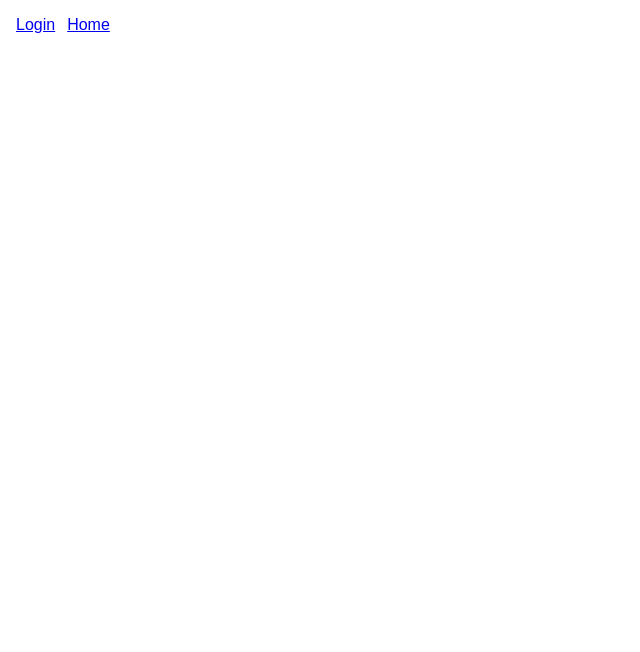
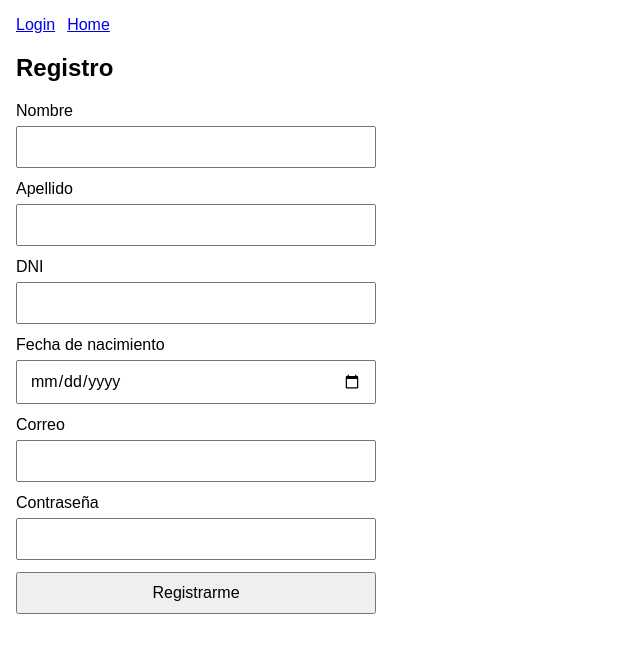
Before and after one commit to mgroko/modalink-frontend, a Vue app: page /registro in a window 1280 px wide. Before the commit this address had no page. Shown: the top 652 px of the page, without its empty margins (0-640 px from the left). Built offline with nearby package versions, Linux system fonts and the light colour scheme.

Commit message:
Se agregaron las pantallas de login y registro para probar el funcionamiento del proyecto

```diff
--- a/src/router/index.js
+++ b/src/router/index.js
@@ -1,5 +1,6 @@
 import { createRouter, createWebHistory } from "vue-router";
 import LoginView from "../views/LoginView.vue";
+import RegistroView from "../views/RegistroView.vue";
 import HomeView from "../views/HomeView.vue";
 
 const routes = [
@@ -11,6 +12,11 @@ const routes = [
     path: "/login",
     name: "login",
     component: LoginView,
+  },
+  {
+    path: "/registro",
+    name: "registro",
+    component: RegistroView,
   },
   {
     path: "/home",
--- /dev/null
+++ b/src/services/authService.js
@@ -0,0 +1,13 @@
+import http from "./http";
+
+const authService = {
+  login(credenciales) {
+    return http.post("/auth/login", credenciales);
+  },
+
+  registrar(datosUsuario) {
+    return http.post("/auth/registro", datosUsuario);
+  },
+};
+
+export default authService;
--- a/src/views/LoginView.vue
+++ b/src/views/LoginView.vue
@@ -1,15 +1,86 @@
 <template>
-  <section>
+  <section class="auth-page">
     <h1>Login</h1>
-    <p>Pantalla de ejemplo para autenticacion.</p>
+
+    <form class="auth-form" @submit.prevent="iniciarSesion">
+      <label>
+        Correo
+        <input v-model="credenciales.correo" type="email" autocomplete="email" required />
+      </label>
+
+      <label>
+        Contraseña
+        <input v-model="credenciales.password" type="password" autocomplete="current-password" required />
+      </label>
+
+      <button type="submit">Ingresar</button>
+    </form>
+
+    <p v-if="successMessage" class="success-message">{{ successMessage }}</p>
+    <p v-if="errorMessage" class="error-message">{{ errorMessage }}</p>
   </section>
 </template>
 
 <script>
+import authService from "../services/authService";
+
 export default {
   name: "LoginView",
   data() {
-    return {};
+    return {
+      credenciales: {
+        correo: "",
+        password: "",
+      },
+      successMessage: "",
+      errorMessage: "",
+    };
+  },
+  methods: {
+    async iniciarSesion() {
+      this.successMessage = "";
+      this.errorMessage = "";
+
+      try {
+        const response = await authService.login(this.credenciales);
+        console.log("JWT de login:", response.data.token);
+        console.log("Cookie de login:", response.headers["set-cookie"]);
+        this.successMessage = "Inicio de sesión exitoso.";
+      } catch (error) {
+        this.errorMessage =
+          error?.response?.data?.message || "No se pudo iniciar sesión. Verificá los datos ingresados.";
+      }
+    },
   },
 };
 </script>
+
+<style scoped>
+.auth-page {
+  max-width: 360px;
+}
+
+.auth-form {
+  display: grid;
+  gap: 12px;
+}
+
+.auth-form label {
+  display: grid;
+  gap: 6px;
+}
+
+.auth-form input,
+.auth-form button {
+  font: inherit;
+  padding: 10px 12px;
+}
+
+.success-message {
+  color: #176f2c;
+}
+
+.error-message {
+  color: #b42318;
+}
+</style>
--- /dev/null
+++ b/src/views/RegistroView.vue
@@ -0,0 +1,109 @@
+<template>
+  <section class="auth-page">
+    <h1>Registro</h1>
+
+    <form class="auth-form" @submit.prevent="registrarUsuario">
+      <label>
+        Nombre
+        <input v-model="datosUsuario.nombre" type="text" autocomplete="given-name" required />
+      </label>
+
+      <label>
+        Apellido
+        <input v-model="datosUsuario.apellido" type="text" autocomplete="family-name" required />
+      </label>
+
+      <label>
+        DNI
+        <input v-model="datosUsuario.dni" type="text" required />
+      </label>
+
+      <label>
+        Fecha de nacimiento
+        <input v-model="datosUsuario.fechaNacimiento" type="date" required />
+      </label>
+
+      <label>
+        Correo
+        <input v-model="datosUsuario.correo" type="email" autocomplete="email" required />
+      </label>
+
+      <label>
+        Contraseña
+        <input v-model="datosUsuario.password" type="password" autocomplete="new-password" required />
+      </label>
+
+      <button type="submit">Registrarme</button>
+    </form>
+
+    <p v-if="successMessage" class="success-message">{{ successMessage }}</p>
+    <p v-if="errorMessage" class="error-message">{{ errorMessage }}</p>
+  </section>
+</template>
+
+<script>
+import authService from "../services/authService";
+
+export default {
+  name: "RegistroView",
+  data() {
+    return {
+      datosUsuario: {
+        nombre: "",
+        apellido: "",
+        dni: "",
+        fechaNacimiento: "",
+        correo: "",
+        password: "",
+      },
+      successMessage: "",
+      errorMessage: "",
+    };
+  },
+  methods: {
+    async registrarUsuario() {
+      this.successMessage = "";
+      this.errorMessage = "";
+
+      try {
+        const response = await authService.registrar(this.datosUsuario);
+        console.log("JWT de registro:", response.data.token);
+        this.successMessage = "Registro exitoso.";
+      } catch (error) {
+        this.errorMessage =
+          error?.response?.data?.message || "No se pudo completar el registro. Verificá los datos ingresados.";
+      }
+    },
+  },
+};
+</script>
+
+<style scoped>
+.auth-page {
+  max-width: 360px;
+}
+
+.auth-form {
+  display: grid;
+  gap: 12px;
+}
+
+.auth-form label {
+  display: grid;
+  gap: 6px;
+}
+
+.auth-form input,
+.auth-form button {
+  font: inherit;
+  padding: 10px 12px;
+}
+
+.success-message {
+  color: #176f2c;
+}
+
+.error-message {
+  color: #b42318;
+}
+</style>
```
